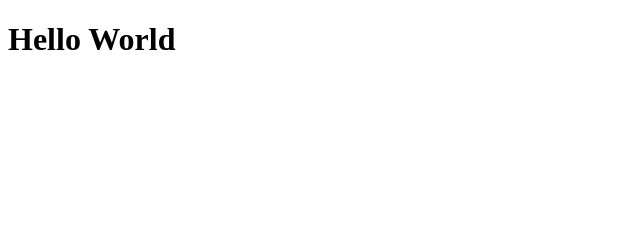
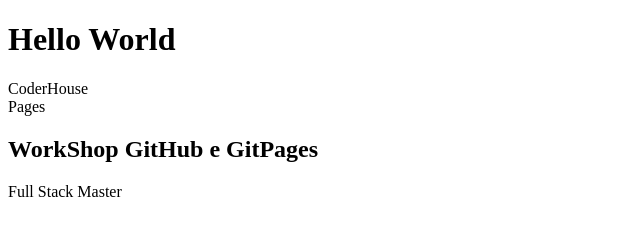
Before and after one commit to OzRaizer/Praticar-Git-Clone, a plain HTML site: page index.html in a window 1280 px wide. Shown: the whole page, without its empty margins (0-640 px from the left). Drawn offline with Linux system fonts and the light colour scheme.

Commit message:
Estruturando

```diff
--- a/index.html
+++ b/index.html
@@ -7,9 +7,9 @@
 </head>
 <body>
     <h1>Hello World</h1>
-    <div></div>
-    <div></div>
-    <h2></h2>
-    <p></p>
+    <div>CoderHouse</div>
+    <div>Pages</div>
+    <h2>WorkShop GitHub e GitPages</h2>
+    <p>Full Stack Master</p>
 </body>
 </html>
```
